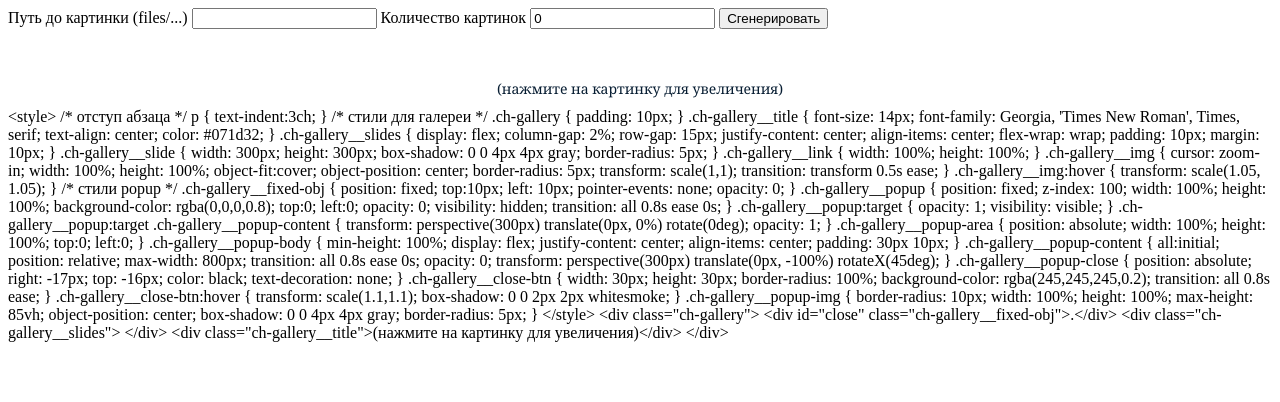
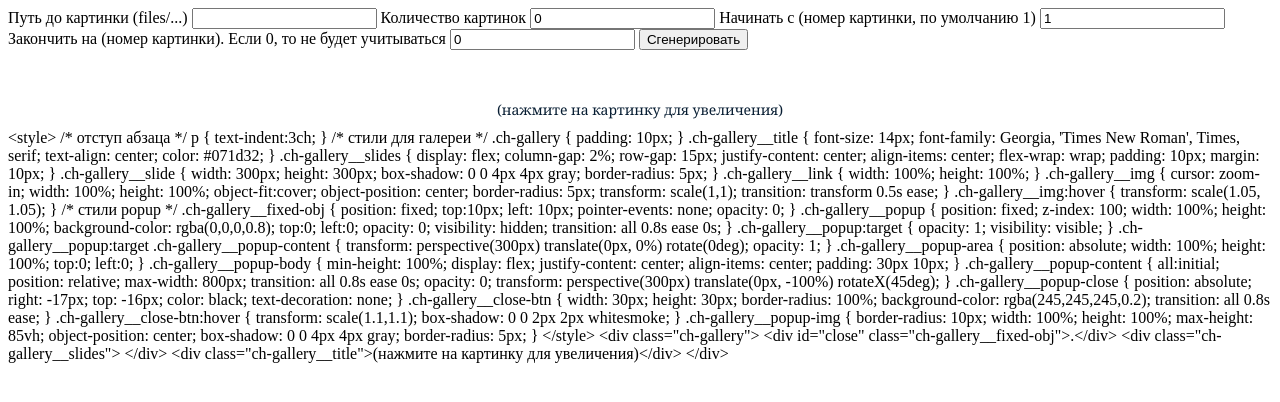
Before and after one commit to mafusailovich/styles_for_school_site, a plain HTML site: page gallery_generator.html in a window 1280 px wide. Both pictures are taken after a click on the button "Сгенерировать". Drawn offline with Linux system fonts and the light colour scheme.

Commit message:
Добавлена возможность генерировать диапазон картинок при генерации галереи

```diff
--- a/app.js
+++ b/app.js
@@ -15,6 +15,13 @@
     btn.addEventListener('click', ()=>{
         const folder = document.querySelector('.source').value;
         const count = Number(document.querySelector('.count').value);
+        const picStart = Number(document.querySelector('.picStart').value);
+        let picEnd = Number(document.querySelector('.picEnd').value);
+
+        //если не указано количество картинок, то будет до последней
+        if (picEnd === 0){
+            picEnd = count;
+        }
 
         let result = `
         <style>
@@ -167,7 +174,7 @@ p {
         <div class="ch-gallery__slides">
         `
 
-        for (let i = 1; i <= count; i++){
+        for (let i = picStart; i <= picEnd; i++){
             result += `<div class="ch-gallery__slide">
                 <a class="ch-gallery__link" href="#popup_${i}">
                     <img src="https://${siteAddr}/${folder}image0${String(i).padStart(2, '0')}.jpg"
@@ -180,7 +187,7 @@ p {
         <div class="ch-gallery__title">(нажмите на картинку для увеличения)</div>
         `;
 
-        for (let i = 1; i <= count; i++){
+        for (let i = picStart; i <= picEnd; i++){
             result += `
         <div id="popup_${i}" class="ch-gallery__popup">
             <a href="#close" class="ch-gallery__popup-area">.</a>
--- a/gallery_generator.html
+++ b/gallery_generator.html
@@ -13,6 +13,10 @@
         <input type="text" name="source" value="" class="source">
         <label for="count_pic">Количество картинок</label>
         <input type="text" name="count_pic" value="0" class="count">
+        <label for="count_pic">Начинать с (номер картинки, по умолчанию 1)</label>
+        <input type="text" name="count_pic" value="1" class="picStart">
+        <label for="count_pic">Закончить на (номер картинки). Если 0, то не будет учитываться</label>
+        <input type="text" name="count_pic" value="0" class="picEnd">
         <button class="generate">Сгенерировать</button>
         <div class="gallery-visual"></div>
         <div class="gallery-tags"></div>
```
